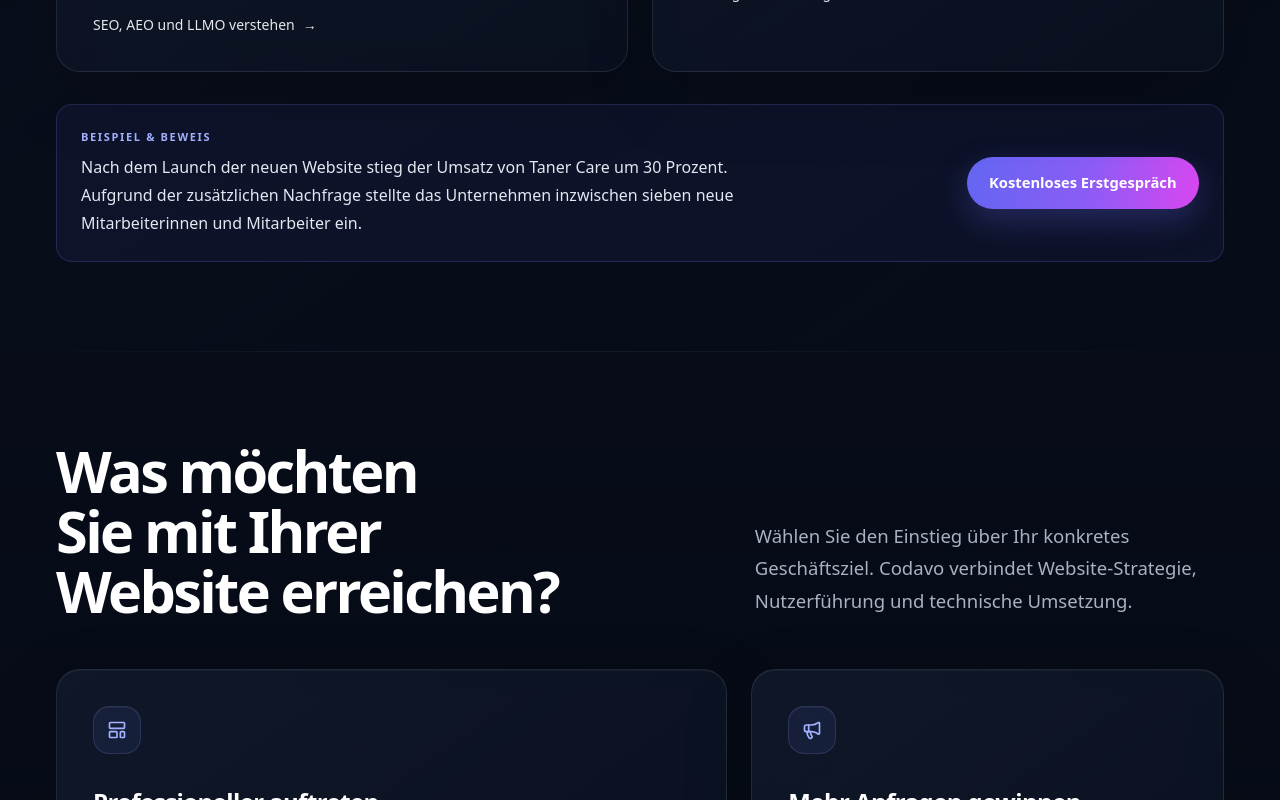
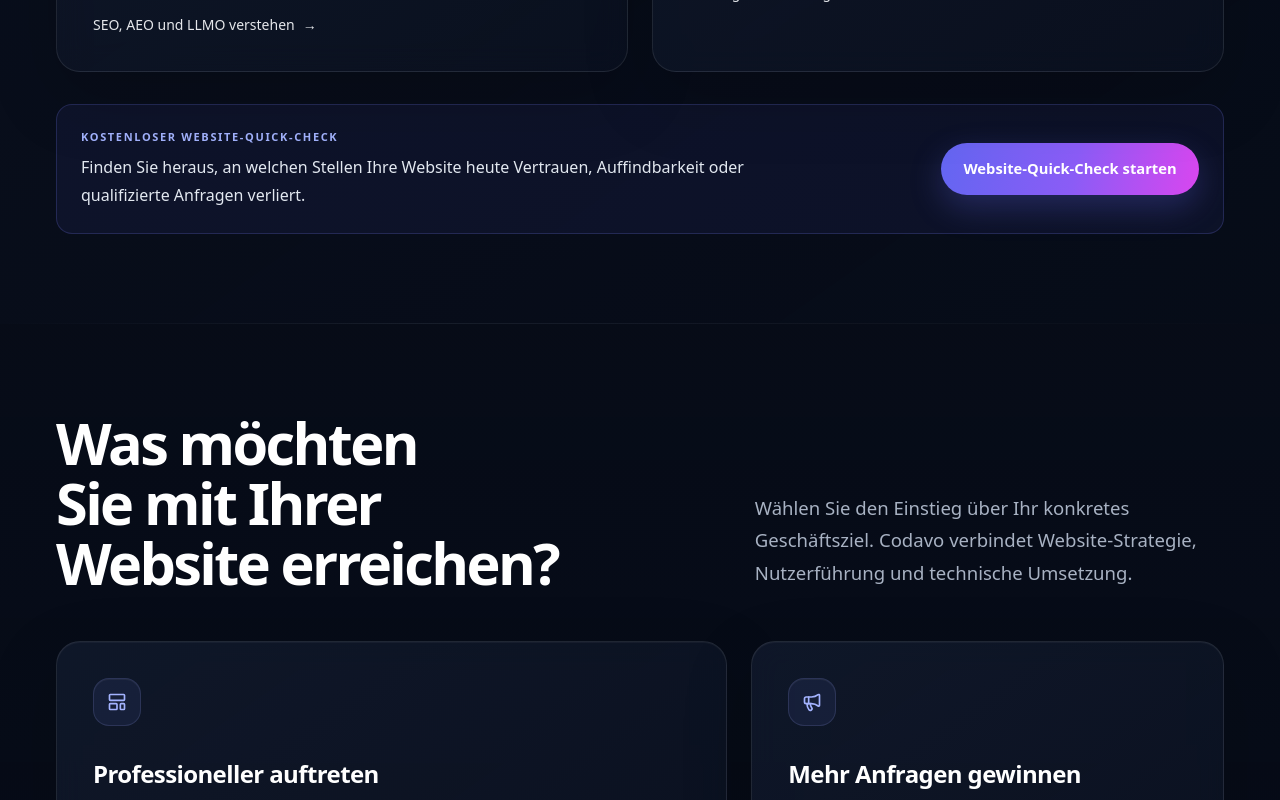
Before and after one commit to OpnyAI/codavo-website, a Next.js app: page / in a window 1280 px wide. Shown: the part 2600-3400 px from the top of the page. Built offline with nearby package versions, Linux system fonts and the light colour scheme; no server answers.

Commit message:
Remove redundant homepage knowledge section

```diff
--- a/src/app/page.tsx
+++ b/src/app/page.tsx
@@ -5,10 +5,7 @@ import Process from "@/components/Process";
 import CaseStudies from "@/components/CaseStudies";
 import Footer from "@/components/Footer";
 import FAQAccordion from "@/components/FAQAccordion";
-import {
-  KnowledgeSection,
-  PackagesSection,
-} from "@/components/HomeExpansion";
+import { PackagesSection } from "@/components/HomeExpansion";
 import { createPageMetadata } from "@/lib/seo";
 
 export const metadata = createPageMetadata({
@@ -208,22 +205,20 @@ export default function Home() {
             <div className="mt-8 flex flex-col items-start justify-between gap-5 rounded-2xl border border-indigo-400/20 bg-indigo-500/[0.07] p-6 sm:flex-row sm:items-center">
               <div className="max-w-2xl">
                 <p className="text-[11px] font-semibold uppercase tracking-[0.15em] text-indigo-300">
-                  Beispiel &amp; Beweis
+                  Kostenloser Website-Quick-Check
                 </p>
                 <p className="mt-2 text-base leading-7 text-slate-200">
-                  Nach dem Launch der neuen Website stieg der Umsatz von Taner
-                  Care um 30 Prozent. Aufgrund der zusätzlichen Nachfrage stellte
-                  das Unternehmen inzwischen sieben neue Mitarbeiterinnen und
-                  Mitarbeiter ein.
+                  Finden Sie heraus, an welchen Stellen Ihre Website heute
+                  Vertrauen, Auffindbarkeit oder qualifizierte Anfragen verliert.
                 </p>
               </div>
               <Link
-                href="/kontakt"
-                data-track-event="cta_contact_click"
-                data-track-label="Home Argumentation Erstgespraech"
+                href="/website-check"
+                data-track-event="cta_website_check_click"
+                data-track-label="Home Argumentation Website Quick Check"
                 className="cta-primary shrink-0"
               >
-                Kostenloses Erstgespräch
+                Website-Quick-Check starten
               </Link>
             </div>
           </div>
@@ -233,7 +228,6 @@ export default function Home() {
         <CaseStudies />
 
         <PackagesSection />
-        <KnowledgeSection />
         <Process />
 
         <section className="section section--quiet">
```
